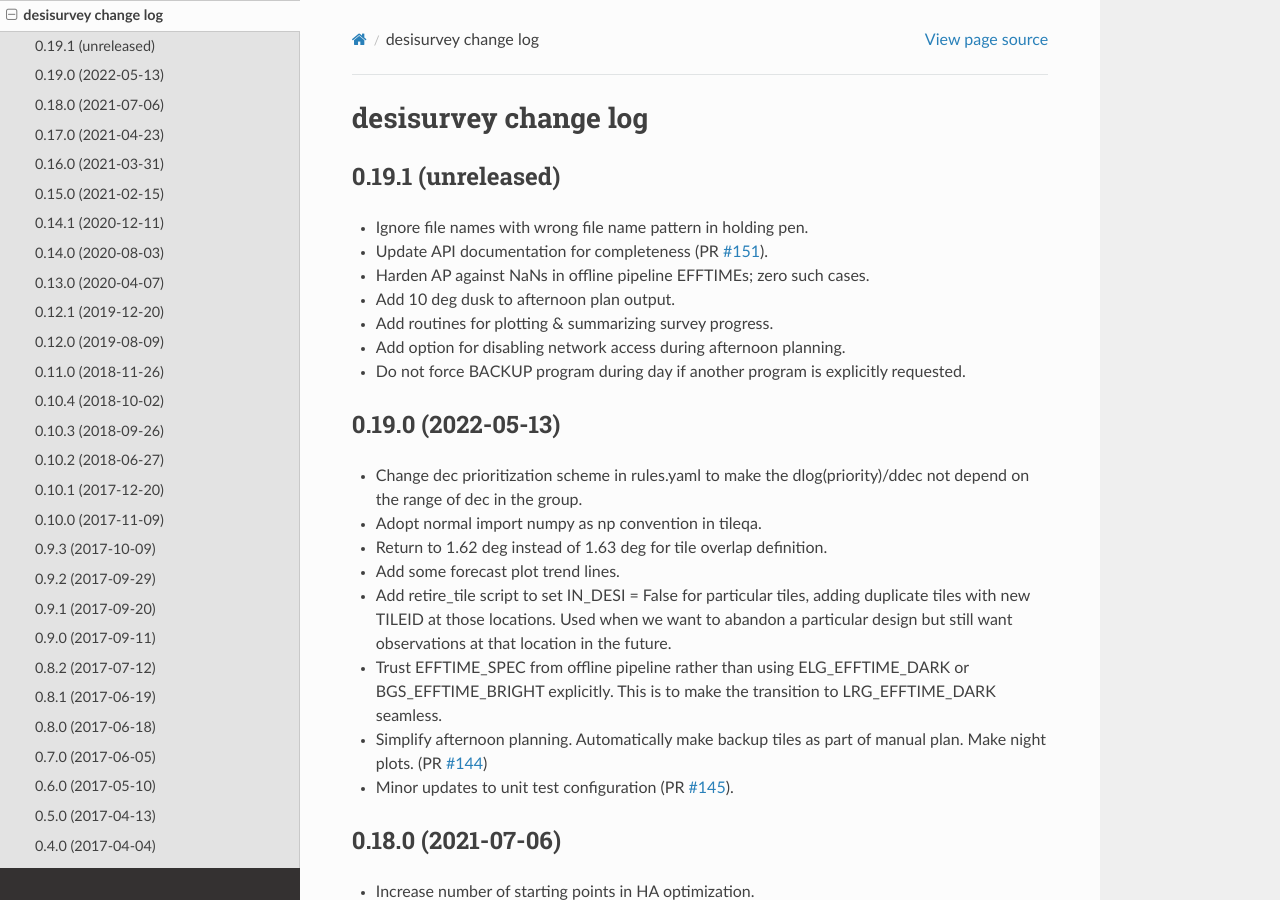
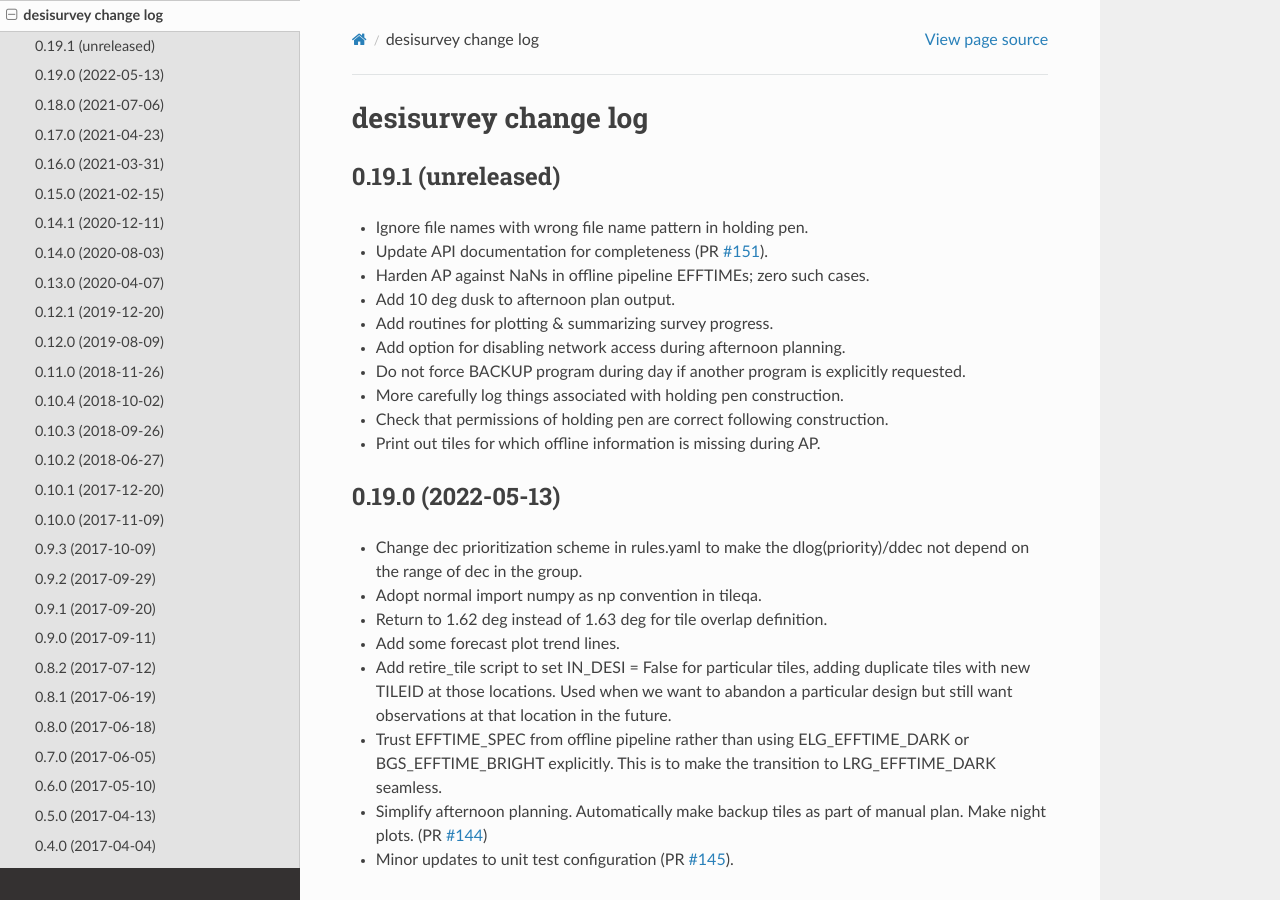
Before and after one commit to desihub/desisurvey, a Sphinx documentation site: the page built from doc/changes.rst, in a window 1280 px wide and 900 px high. Built offline with Sphinx 7.4.7 and the Read the Docs theme 2.0.0, drawn with Linux system fonts in a browser that asks for light colours.

Commit message:
Fix bugs.

```diff
--- a/doc/changes.rst
+++ b/doc/changes.rst
@@ -13,6 +13,9 @@ desisurvey change log
 * Add option for disabling network access during afternoon planning.
 * Do not force BACKUP program during day if another program is
   explicitly requested.
+* More carefully log things associated with holding pen construction.
+* Check that permissions of holding pen are correct following construction.
+* Print out tiles for which offline information is missing during AP.
 
 .. _`#151`: https://github.com/desihub/desisurvey/pull/151
 
```
Also changed, not shown: 2 other files.
